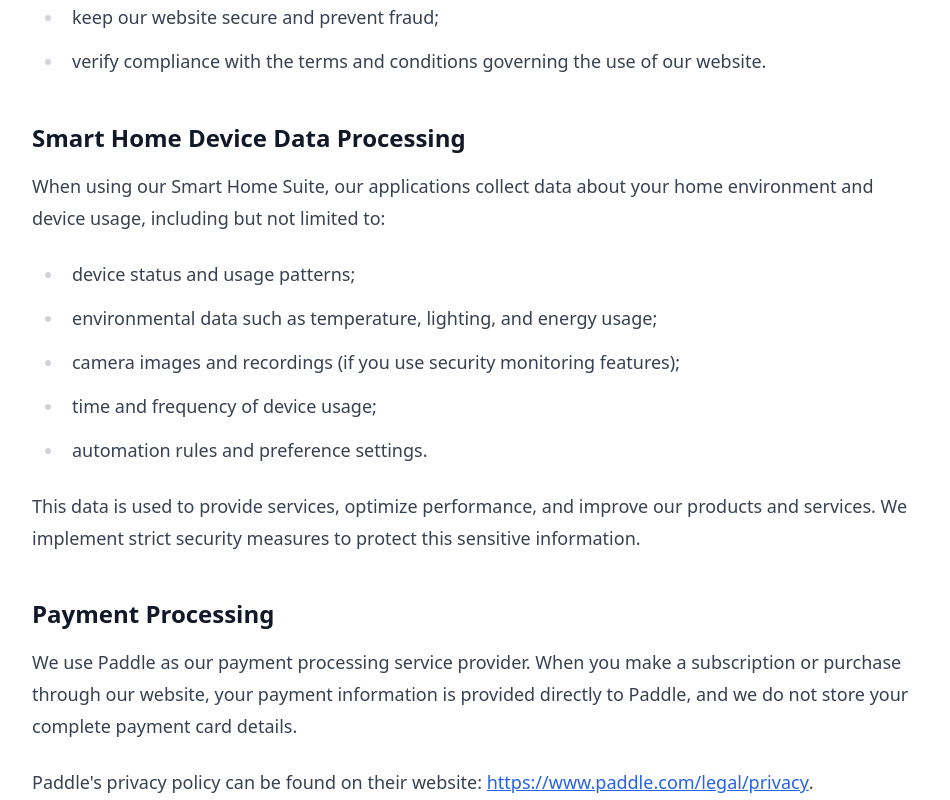
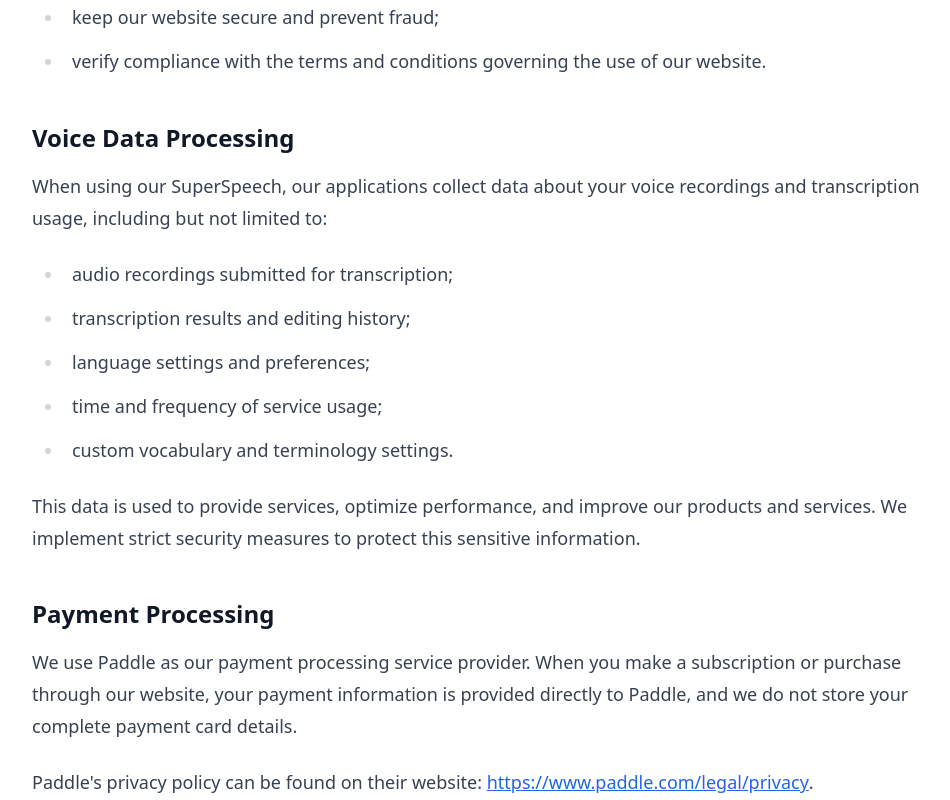
Before and after one commit to sotowang/app-landing-page, a Next.js app: page /en/privacy in a window 1280 px wide. Shown: the part 1300-2100 px from the top of the page, without its empty margins (160-1110 px from the left). Built offline with nearby package versions, Linux system fonts and the light colour scheme.

Commit message:
feat: 将产品名称从 Home Suite 更改为 SuperSpeech 并更新所有相关引用

```diff
--- a/app/en/page.tsx
+++ b/app/en/page.tsx
@@ -382,8 +382,8 @@ export default function Home() {
         <div className="container mx-auto px-4">
           <div className="grid grid-cols-1 md:grid-cols-4 gap-8">
             <div>
-              <h3 className="text-xl font-bold mb-4">Smart Home Suite</h3>
-              <p className="text-gray-400">© 2023 Smart Home Technologies. All rights reserved.</p>
+              <h3 className="text-xl font-bold mb-4">SuperSpeech</h3>
+              <p className="text-gray-400">© 2023 SuperSpeech Technologies. All rights reserved.</p>
               <p className="text-gray-400 mt-2">Secure payments processed by <a href="https://paddle.com" className="underline">Paddle</a></p>
             </div>
 
@@ -428,7 +428,7 @@ export default function Home() {
               <h3 className="text-lg font-semibold mb-4">Contact</h3>
               <ul className="space-y-2">
                 <li className="text-gray-400">
-                  Email: support@smarthomesuite.com
+                  Email: support@superspeech.com
                 </li>
                 <li className="text-gray-400">
                   Phone: +1 (555) 123-4567
--- a/app/en/privacy/page.tsx
+++ b/app/en/privacy/page.tsx
@@ -8,7 +8,7 @@ export default function PrivacyPage() {
         <div className="container mx-auto px-4 py-4">
           <div className="flex justify-between items-center">
             <Link href="/en" className="text-xl font-bold">
-              Smart Home Suite
+              SuperSpeech
             </Link>
 
             <nav className="hidden md:flex space-x-6">
@@ -64,14 +64,14 @@ export default function PrivacyPage() {
               <li>verify compliance with the terms and conditions governing the use of our website.</li>
             </ul>
 
-            <h2 className="text-2xl font-bold mb-4">Smart Home Device Data Processing</h2>
-            <p className="mb-4">When using our Smart Home Suite, our applications collect data about your home environment and device usage, including but not limited to:</p>
+            <h2 className="text-2xl font-bold mb-4">Voice Data Processing</h2>
+            <p className="mb-4">When using our SuperSpeech, our applications collect data about your voice recordings and transcription usage, including but not limited to:</p>
             <ul className="list-disc pl-8 mb-4">
-              <li>device status and usage patterns;</li>
-              <li>environmental data such as temperature, lighting, and energy usage;</li>
-              <li>camera images and recordings (if you use security monitoring features);</li>
-              <li>time and frequency of device usage;</li>
-              <li>automation rules and preference settings.</li>
+              <li>audio recordings submitted for transcription;</li>
+              <li>transcription results and editing history;</li>
+              <li>language settings and preferences;</li>
+              <li>time and frequency of service usage;</li>
+              <li>custom vocabulary and terminology settings.</li>
             </ul>
             <p className="mb-4">This data is used to provide services, optimize performance, and improve our products and services. We implement strict security measures to protect this sensitive information.</p>
 
@@ -116,8 +116,8 @@ export default function PrivacyPage() {
         <div className="container mx-auto px-4">
           <div className="grid grid-cols-1 md:grid-cols-4 gap-8">
             <div>
-              <h3 className="text-xl font-bold mb-4">Smart Home Suite</h3>
-              <p className="text-gray-400">© 2023 Smart Home Technologies. All rights reserved.</p>
+              <h3 className="text-xl font-bold mb-4">SuperSpeech</h3>
+              <p className="text-gray-400">© 2023 SuperSpeech Technologies. All rights reserved.</p>
               <p className="text-gray-400 mt-2">Secure payments by <a href="https://paddle.com" className="underline">Paddle</a></p>
             </div>
 
@@ -162,7 +162,7 @@ export default function PrivacyPage() {
               <h3 className="text-lg font-semibold mb-4">Contact</h3>
               <ul className="space-y-2">
                 <li className="text-gray-400">
-                  Email: support@smarthomesuite.com
+                  Email: support@superspeech.com
                 </li>
                 <li className="text-gray-400">
                   Phone: +1 (555) 123-4567
--- a/app/en/terms/page.tsx
+++ b/app/en/terms/page.tsx
@@ -8,7 +8,7 @@ export default function TermsPage() {
         <div className="container mx-auto px-4 py-4">
           <div className="flex justify-between items-center">
             <Link href="/en" className="text-xl font-bold">
-              Smart Home Suite
+              SuperSpeech
             </Link>
 
             <nav className="hidden md:flex space-x-6">
@@ -42,7 +42,7 @@ export default function TermsPage() {
             <p className="mb-4">We offer a 14-day money-back guarantee for all plans. If you are not satisfied with our service, you can request a full refund within 14 days of purchase, no questions asked.</p>
 
             <h2 className="text-2xl font-bold mb-4">1. Introduction</h2>
-            <p className="mb-4">These Website Standard Terms and Conditions written on this webpage shall manage your use of our website, accessible at smarthomesuite.com.</p>
+            <p className="mb-4">These Website Standard Terms and Conditions written on this webpage shall manage your use of our website, accessible at superspeech.com.</p>
             <p className="mb-4">These Terms will be applied fully and affect your use of this Website. By using this Website, you agreed to accept all terms and conditions written here. You must not use this Website if you disagree with any of these Website Standard Terms and Conditions.</p>
 
             <h2 className="text-2xl font-bold mb-4">2. Intellectual Property Rights</h2>
@@ -84,8 +84,8 @@ export default function TermsPage() {
         <div className="container mx-auto px-4">
           <div className="grid grid-cols-1 md:grid-cols-4 gap-8">
             <div>
-              <h3 className="text-xl font-bold mb-4">Smart Home Suite</h3>
-              <p className="text-gray-400">© 2023 Smart Home Technologies. All rights reserved.</p>
+              <h3 className="text-xl font-bold mb-4">SuperSpeech</h3>
+              <p className="text-gray-400">© 2023 SuperSpeech Technologies. All rights reserved.</p>
               <p className="text-gray-400 mt-2">Secure payments by <a href="https://paddle.com" className="underline">Paddle</a></p>
             </div>
 
@@ -130,7 +130,7 @@ export default function TermsPage() {
               <h3 className="text-lg font-semibold mb-4">Contact</h3>
               <ul className="space-y-2">
                 <li className="text-gray-400">
-                  Email: support@smarthomesuite.com
+                  Email: support@superspeech.com
                 </li>
                 <li className="text-gray-400">
                   Phone: +1 (555) 123-4567
--- a/app/privacy/page.tsx
+++ b/app/privacy/page.tsx
@@ -8,7 +8,7 @@ export default function PrivacyPage() {
         <div className="container mx-auto px-4 py-4">
           <div className="flex justify-between items-center">
             <Link href="/zh" className="text-xl font-bold">
-              智能家居展示
+              SuperSpeech
             </Link>
 
             <nav className="hidden md:flex space-x-6">
@@ -64,14 +64,14 @@ export default function PrivacyPage() {
               <li>验证对我们网站安全区域的访问的合规性。</li>
             </ul>
 
-            <h2 className="text-2xl font-bold mb-4">家庭智能设备的数据处理</h2>
-            <p className="mb-4">在使用我们的智能家居套件时，我们的应用程序会收集有关您的家庭环境和设备使用情况的数据，包括但不限于：</p>
+            <h2 className="text-2xl font-bold mb-4">语音数据处理</h2>
+            <p className="mb-4">在使用我们的SuperSpeech服务时，我们的应用程序会收集有关您的语音录制和文本转录使用情况的数据，包括但不限于：</p>
             <ul className="list-disc pl-8 mb-4">
-              <li>设备状态和使用模式；</li>
-              <li>温度、照明和能源使用等环境数据；</li>
-              <li>摄像头图像和录像（如果您使用安全监控功能）；</li>
-              <li>设备使用时间和频率；</li>
-              <li>自动化规则和偏好设置。</li>
+              <li>提交用于转录的音频录音；</li>
+              <li>转录结果和编辑历史；</li>
+              <li>语言设置和偏好；</li>
+              <li>服务使用时间和频率；</li>
+              <li>自定义词汇和术语设置。</li>
             </ul>
             <p className="mb-4">这些数据用于提供服务、优化性能并改进我们的产品和服务。我们实施严格的安全措施来保护这些敏感信息。</p>
 
@@ -116,8 +116,8 @@ export default function PrivacyPage() {
         <div className="container mx-auto px-4">
           <div className="grid grid-cols-1 md:grid-cols-4 gap-8">
             <div>
-              <h3 className="text-xl font-bold mb-4">智能家居套件</h3>
-              <p className="text-gray-400">© 2023 智能家居科技. 保留所有权利.</p>
+              <h3 className="text-xl font-bold mb-4">SuperSpeech</h3>
+              <p className="text-gray-400">© 2023 SuperSpeech科技. 保留所有权利.</p>
               <p className="text-gray-400 mt-2">安全支付由 <a href="https://paddle.com" className="underline">Paddle</a> 提供</p>
             </div>
 
@@ -162,7 +162,7 @@ export default function PrivacyPage() {
               <h3 className="text-lg font-semibold mb-4">联系我们</h3>
               <ul className="space-y-2">
                 <li className="text-gray-400">
-                  电子邮件: support@smarthomesuite.com
+                  电子邮件: support@superspeech.com
                 </li>
                 <li className="text-gray-400">
                   电话: +1 (555) 123-4567
--- a/app/terms/page.tsx
+++ b/app/terms/page.tsx
@@ -8,7 +8,7 @@ export default function TermsPage() {
         <div className="container mx-auto px-4 py-4">
           <div className="flex justify-between items-center">
             <Link href="/zh" className="text-xl font-bold">
-              智能家居展示
+              SuperSpeech
             </Link>
 
             <nav className="hidden md:flex space-x-6">
@@ -42,7 +42,7 @@ export default function TermsPage() {
             <p className="mb-4">我们为所有方案提供14天无理由退款保证。如果您对我们的服务不满意，可以在购买后14天内申请全额退款，无需任何解释。</p>
 
             <h2 className="text-2xl font-bold mb-4">1. 简介</h2>
-            <p className="mb-4">本网页上的网站标准条款和条件将管理您对我们网站的使用，可通过smarthomesuite.com访问。</p>
+            <p className="mb-4">本网页上的网站标准条款和条件将管理您对我们网站的使用，可通过superspeech.com访问。</p>
             <p className="mb-4">这些条款将完全适用并影响您对本网站的使用。使用本网站即表示您同意接受此处的所有条款和条件。如果您不同意任何这些网站标准条款和条件，则不得使用本网站。</p>
 
             <h2 className="text-2xl font-bold mb-4">2. 知识产权</h2>
@@ -84,8 +84,8 @@ export default function TermsPage() {
         <div className="container mx-auto px-4">
           <div className="grid grid-cols-1 md:grid-cols-4 gap-8">
             <div>
-              <h3 className="text-xl font-bold mb-4">智能家居套件</h3>
-              <p className="text-gray-400">© 2023 智能家居科技. 保留所有权利.</p>
+              <h3 className="text-xl font-bold mb-4">SuperSpeech</h3>
+              <p className="text-gray-400">© 2023 SuperSpeech科技. 保留所有权利.</p>
               <p className="text-gray-400 mt-2">安全支付由 <a href="https://paddle.com" className="underline">Paddle</a> 提供</p>
             </div>
 
@@ -130,7 +130,7 @@ export default function TermsPage() {
               <h3 className="text-lg font-semibold mb-4">联系我们</h3>
               <ul className="space-y-2">
                 <li className="text-gray-400">
-                  电子邮件: support@smarthomesuite.com
+                  电子邮件: support@superspeech.com
                 </li>
                 <li className="text-gray-400">
                   电话: +1 (555) 123-4567
--- a/app/zh/page.tsx
+++ b/app/zh/page.tsx
@@ -393,8 +393,8 @@ export default function Home() {
         <div className="container mx-auto px-4">
           <div className="grid grid-cols-1 md:grid-cols-4 gap-8">
             <div>
-              <h3 className="text-xl font-bold mb-4">智能家居套件</h3>
-              <p className="text-gray-400">© 2023 智能家居科技. 保留所有权利.</p>
+              <h3 className="text-xl font-bold mb-4">SuperSpeech</h3>
+              <p className="text-gray-400">© 2023 SuperSpeech科技. 保留所有权利.</p>
               <p className="text-gray-400 mt-2">安全支付由 <a href="https://paddle.com" className="underline">Paddle</a> 提供</p>
             </div>
 
@@ -439,7 +439,7 @@ export default function Home() {
               <h3 className="text-lg font-semibold mb-4">联系我们</h3>
               <ul className="space-y-2">
                 <li className="text-gray-400">
-                  电子邮件: support@smarthomesuite.com
+                  电子邮件: support@superspeech.com
                 </li>
                 <li className="text-gray-400">
                   电话: +1 (555) 123-4567
```
